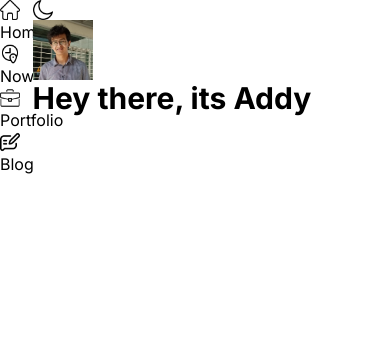
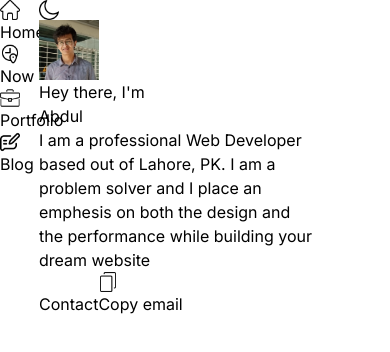
Before and after one commit to EggBurner/abddev-blog, a Next.js app: page / in a window 390 px wide. Shown: the top 352 px of the page. Built offline with nearby package versions, Linux system fonts and the light colour scheme.

Commit message:
added intro, copy email, made past commit responsive

```diff
--- /dev/null
+++ b/src/Components/CopyButton.tsx
@@ -0,0 +1,33 @@
+"use client"
+
+import React, { useState} from 'react'
+import Image from 'next/image'
+import copy from '../../public/copy.png'
+
+
+const CopyButton = () => {
+    const [copied, setCopied] = useState(false)
+    const email = 'itsabddev@gmail.com'
+
+
+    const handleClick = () => {
+        navigator.clipboard.writeText(email)
+        .then(() => setCopied(true))
+        .catch((err) => console.log("Error while copying email", err))
+
+    }
+  return (
+    <button className="flex gap-2 border-2 border-gray-700 text-gray-600 px-4 py-2 rounded-md items-center justify-center" onClick={handleClick}>
+    <Image
+      src={copy}
+      alt="copy email"
+      width={20}
+      height={20}
+      className="opacity-50 dark:invert"
+    />
+    {copied? 'Email Copied' : 'Copy email'}
+  </button>
+  )
+}
+
+export default CopyButton
--- a/src/Components/Introduction.tsx
+++ b/src/Components/Introduction.tsx
@@ -1,15 +1,46 @@
-import React from 'react'
-import Image from 'next/image'
+import React from "react";
+import Image from "next/image";
+import Link from "next/link";
 
-import me from '../../public/me.jpg'
+import me from "../../public/me.jpg";
+import CopyButton from "./CopyButton";
 
 const Intro = () => {
   return (
     <section className="mt-8">
-        <Image src={me} alt='Profile photo' width={60} height={60} className="rounded-full" />
-        <h1 className="text-6xl">Hey there, its Addy</h1>
+      <Link href={'/now'}>
+        <Image
+          src={me}
+          alt="Profile photo"
+          width={60}
+          height={60}
+          className="rounded-full"
+        />
+      </Link>
+
+      <article className="mt-6">
+        <h1 className=" text-5xl sm:text-7xl font-bold">
+          Hey there, I&apos;m
+          <div className="inline-block text-[hsla(0deg,100%,60%,0.9)] rotate-[-3deg] bg-[hsla(0deg,100%,40%,0.3)] translate-y-3 h-18">
+            <div className="inline-block rotate-[3deg] translate-y-[-0.75rem]">
+              Abdul
+            </div>
+          </div>
+        </h1>
+        <p className="mt-10 w-4/5 sm:w-3/6 text-justify">
+          I am a professional <span className="text-accent">Web Developer</span>{" "}
+          based out of Lahore, PK. I am a problem solver and I place an emphesis
+          on both the <span className="text-accent">design</span> and the{" "}
+          <span className="text-accent">performance</span> while building your
+          dream website
+        </p>
+      </article>
+      <article className="flex mt-10 flex-col sm:flex-row w-[60%] sm:w-2/6 justify-evenly">
+        <button>Contact</button>
+        <CopyButton />
+      </article>
     </section>
-  )
-}
+  );
+};
 
-export default Intro
+export default Intro;
--- a/src/Components/SideBar.tsx
+++ b/src/Components/SideBar.tsx
@@ -14,17 +14,13 @@ const SideBar = () => {
   const pathname = usePathname();
   const arr = pathname.split("/");
 
-  useEffect(() => {
-    console.log(pathname);
-    console.log(arr);
-  }, [pathname]);
 
   return (
-    <aside className="sticky flex flex-col w-fit  h-[100vh] justify-center items-center   border-r-2 border-gray-200 col-span-2">
+    <aside className="sticky top-[0.01em] flex flex-col w-fit  h-[100vh] justify-center items-center border-r-2 border-gray-200 col-span-3 sm:col-span-2">
       <nav className="">
         <menu className="flex flex-col gap-6">
           <li
-            className={`w-full  border-red-500 px-8 ${
+            className={`w-full  border-red-500 px-3 md:px-6 ${
               arr.includes("", 1) ? "border-r-4" : ""
             }`}
           >
@@ -40,7 +36,7 @@ const SideBar = () => {
             </Link>
           </li>
           <li
-            className={`w-full  border-red-500 px-8 ${
+            className={`w-full  border-red-500  px-3 md:px-6 ${
               arr.includes("now") ? "border-r-4" : ""
             }`}
           >
@@ -56,7 +52,7 @@ const SideBar = () => {
             </Link>
           </li>
           <li
-            className={`w-full  border-red-500 px-8 ${
+            className={`w-full  border-red-500  px-3 md:px-6 ${
               arr.includes("portfolio") ? "border-r-4" : ""
             }`}
           >
@@ -72,7 +68,7 @@ const SideBar = () => {
             </Link>
           </li>
           <li
-            className={`w-full  border-red-500 px-8 ${
+            className={`w-full  border-red-500 px-3 md:px-6 ${
               arr.includes("blog") ? "border-r-4" : ""
             }`}
           >
--- a/src/app/layout.tsx
+++ b/src/app/layout.tsx
@@ -18,9 +18,9 @@ export default function RootLayout({
 }>) {
   return (
     <html lang="en">
-      <body className={`${inter.className} grid grid-cols-12 dark:bg-slate-800 dark:text-[#f1f1f1]`}>
+      <body className={`${inter.className} grid grid-cols-10 sm:grid-cols-12 dark:bg-slate-800 dark:text-[#f1f1f1]`}>
         <SideBar />
-        <div className="col-span-10">
+        <div className=" col-span-7 sm:col-span-10">
           <Header />
           {children}
         </div>
--- a/src/app/page.tsx
+++ b/src/app/page.tsx
@@ -2,7 +2,7 @@ import Intro from "@/Components/Introduction";
 
 export default function Home() {
   return (
-    <main className="text-3xl font-bold ">
+    <main className="">
         <Intro />
     </main>
   );
--- a/tailwind.config.ts
+++ b/tailwind.config.ts
@@ -14,6 +14,9 @@ const config: Config = {
         "gradient-conic":
           "conic-gradient(from 180deg at 50% 50%, var(--tw-gradient-stops))",
       },
+      colors: {
+        "accent": "hsla(0deg,100%,60%, 1)"
+      }
     },
   },
   plugins: [],
```
Also changed, not shown: package.json (+5 -4 lines), attribution.txt, public/copy.png (added), src/app/now/page.tsx (line endings or trailing spaces), 1 other file (tests, documents, lock files or other folders).
